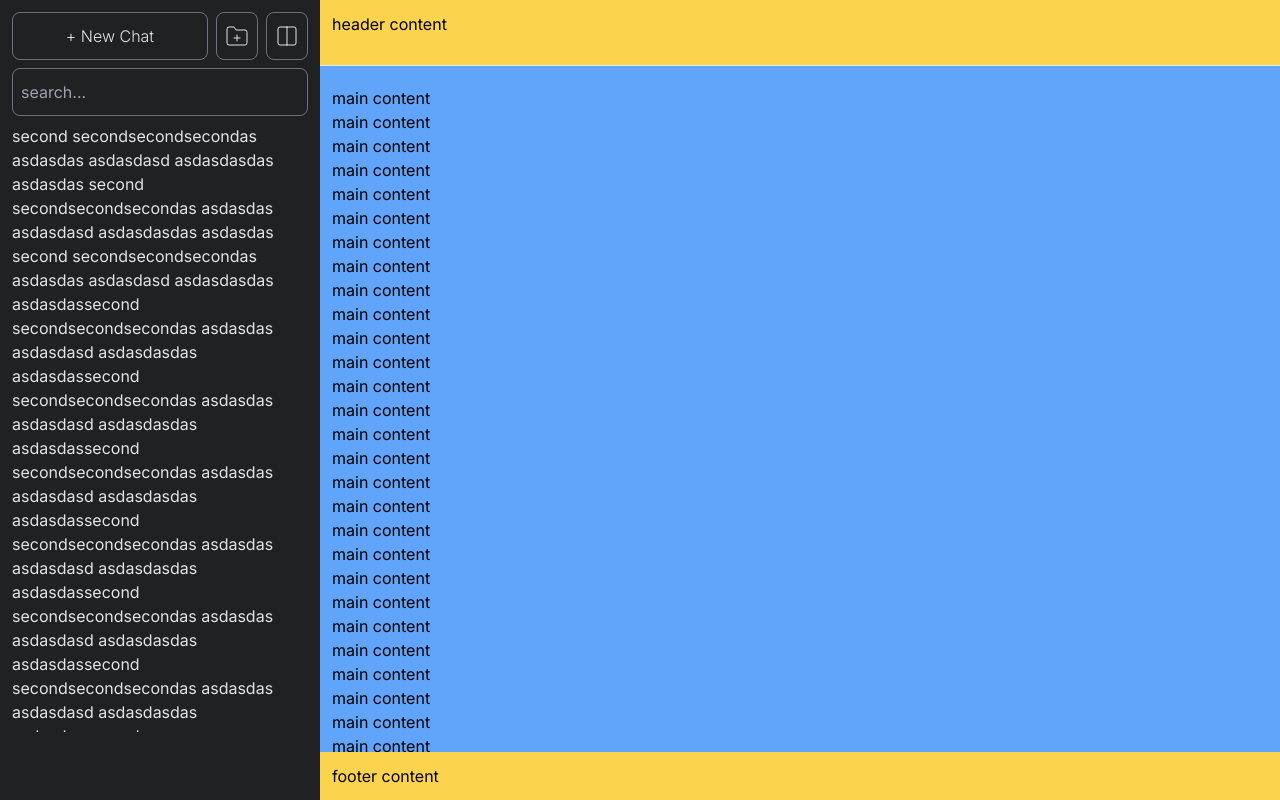
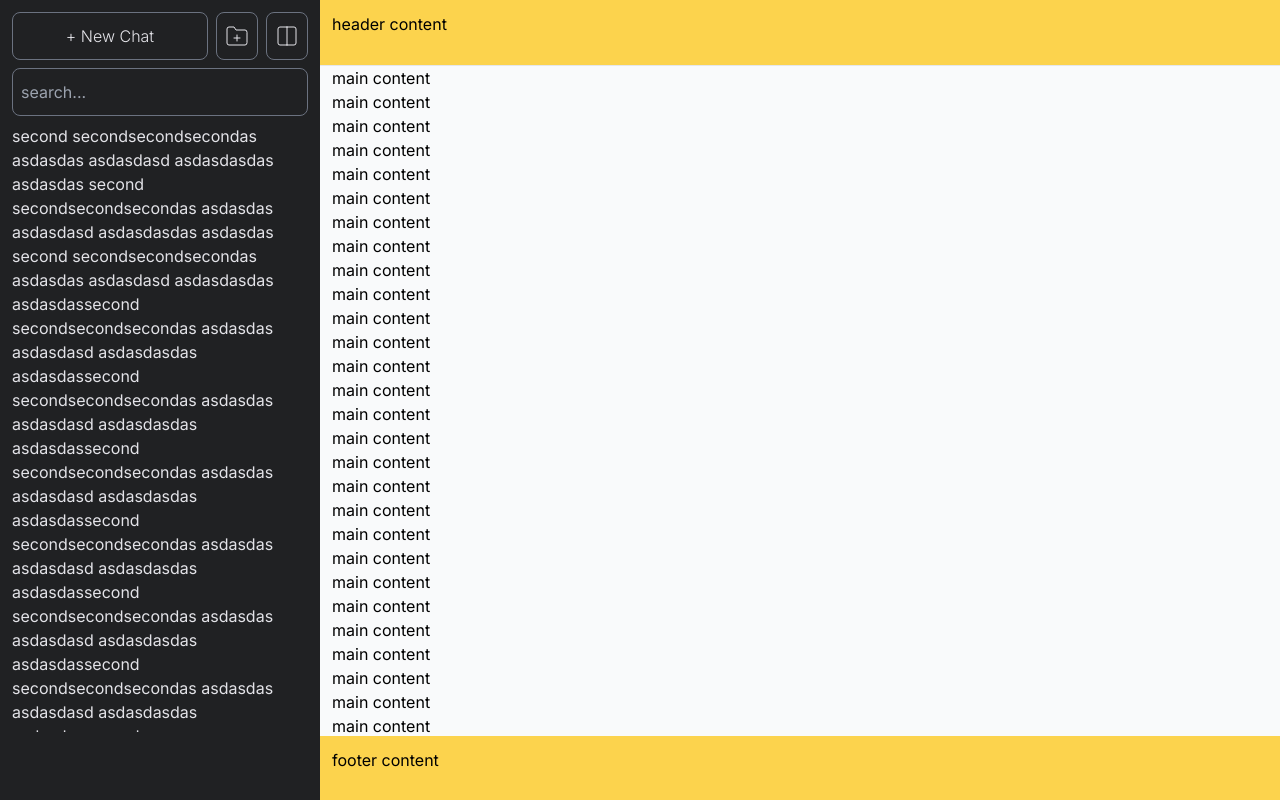
Before and after one commit to lesenelir/ai-space, a Next.js app: page /chat in a window 1280 px wide. Built offline with nearby package versions, Linux system fonts and the light colour scheme.

Commit message:
style: change padding from p-2 -> p3, add scrollbar to the message main component

```diff
--- a/src/components/chat/Message/FooterContent/index.tsx
+++ b/src/components/chat/Message/FooterContent/index.tsx
@@ -1,6 +1,6 @@
 export default function FooterContent() {
   return (
-    <div className={'p-3 bg-amber-300'}>
+    <div className={'p-3 min-h-[64px] bg-amber-300'}>
       footer content
     </div>
   )
--- a/src/components/chat/Message/HeaderContent/index.tsx
+++ b/src/components/chat/Message/HeaderContent/index.tsx
@@ -1,6 +1,6 @@
 export default function HeaderContent() {
   return (
-    <div className={'w-full h-[66px] p-3 mb-2 border-b bg-amber-300'}>
+    <div className={'w-full h-[66px] p-3 border-b bg-amber-300'}>
         header content
     </div>
   )
--- a/src/components/chat/Message/MainContent/index.tsx
+++ b/src/components/chat/Message/MainContent/index.tsx
@@ -1,6 +1,6 @@
 export default function MainContent() {
   return (
-    <div className={'flex-1 p-3 overflow-y-scroll flex flex-col'}>
+    <div className={'flex-1 flex flex-col px-3 overflow-y-scroll custom-message-light-scrollbar'}>
         <p>main content</p>
         <p>main content</p>
         <p>main content</p><p>main content</p><p>main content</p><p>main content</p><p>main content</p>
--- a/src/components/chat/Message/index.tsx
+++ b/src/components/chat/Message/index.tsx
@@ -4,7 +4,7 @@ import FooterContent from '@/components/chat/Message/FooterContent'
 
 export default function Message() {
   return (
-    <div className={'flex-1 flex flex-col bg-blue-400'}>
+    <div className={'flex-1 flex flex-col bg-gray-50'}>
       <HeaderContent/>
       <MainContent/>
       <FooterContent/>
--- a/src/styles/globals.css
+++ b/src/styles/globals.css
@@ -18,7 +18,6 @@
 
 /* menu secondContentArea overflow scrollbar */
 .custom-scrollbar::-webkit-scrollbar {
-  /*background-color: #fff;*/
   width: 1.2rem;
 }
 
@@ -35,6 +34,26 @@
 
 .custom-scrollbar:hover::-webkit-scrollbar-thumb {
   background-color: #3f3f46;
+}
+
+/* message mainContent overflow scrollbar light */
+.custom-message-light-scrollbar::-webkit-scrollbar {
+  width: 1.2rem;
+}
+
+.custom-message-light-scrollbar::-webkit-scrollbar-track {
+  background-color: transparent;
+}
+
+.custom-message-light-scrollbar::-webkit-scrollbar-thumb {
+  background-color: #e5e7eb;
+  border-radius: 20px;
+  border: 6px solid transparent;
+  background-clip: content-box;
+}
+
+.custom-message-light-scrollbar:hover::-webkit-scrollbar-thumb {
+  background-color: #d1d5db;
 }
 
 /* homepage typewriter */
```
